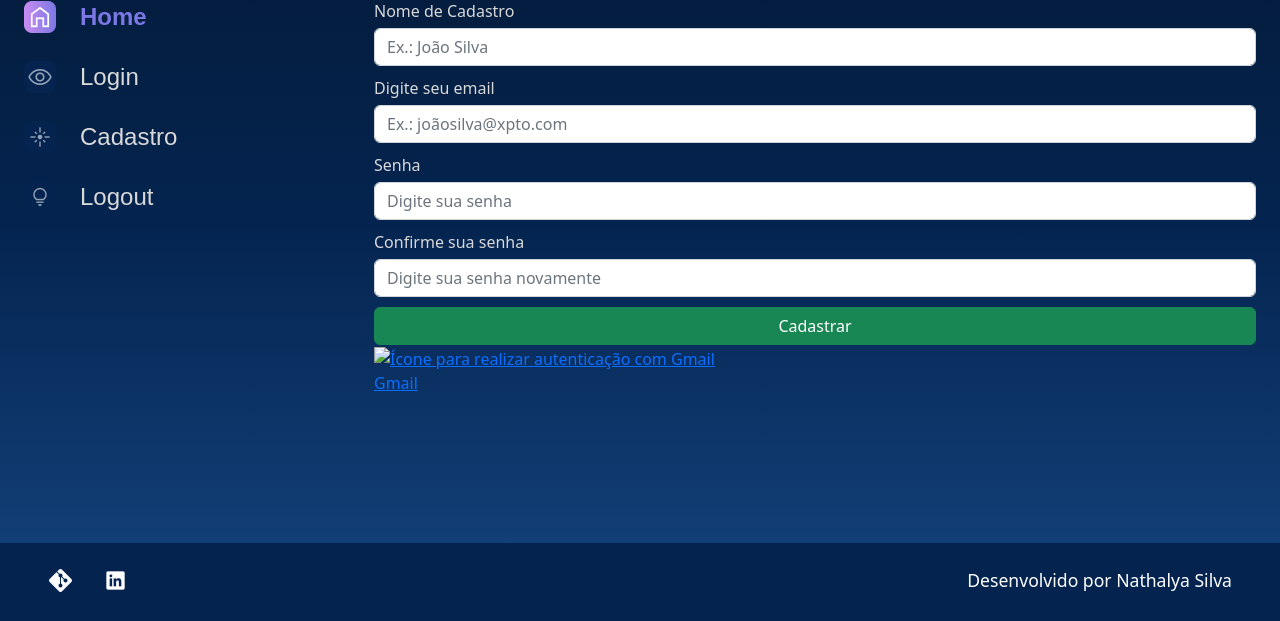
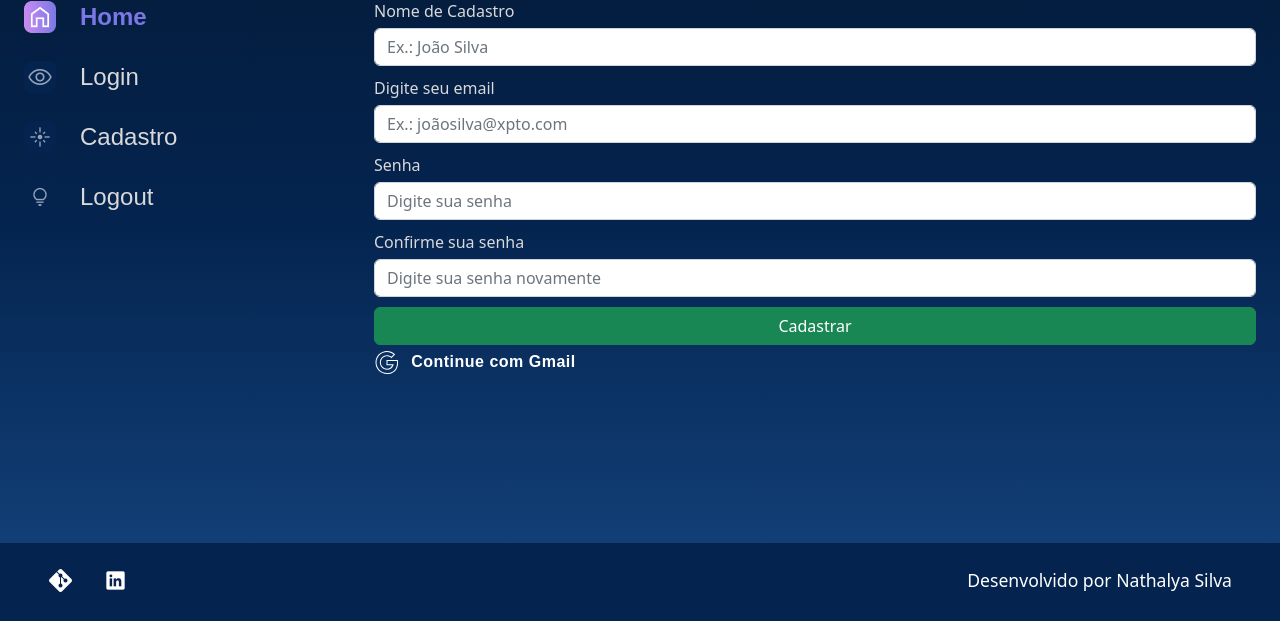
Before and after one commit to Nathalyagsn/django, a Django app: page /cadastro in a window 1280 px wide. Shown: the part 179-800 px from the top of the page. Run offline with Django 5.2, Linux system fonts and the light colour scheme.

Commit message:
botao de autenticacao

```diff
--- a/templates/usuarios/cadastro.html
+++ b/templates/usuarios/cadastro.html
@@ -49,14 +49,17 @@
                     <div>
                         <button type="submit" class="btn btn-success col-12" style="padding: top 5px;">Cadastrar</button>
                     </div>
-                    <div class="social-media">
-                        <div class="social-media-details">
-                            <a href="">
-                                <img src="" alt="Ícone para realizar autenticação com Gmail">
-                                <p>Gmail</p>
+                    <div>
+                        <div>
+                            <a href="" style="text-decoration: none;">
+                                <img src="{% static 'assets/ícones/1x/google25.svg' %}" alt="Ícone para realizar autenticação com Gmail">
+                                <p style="font-family: Arial, sans-serif; font-size: 16px; font-weight: bold; color: #ffffff; letter-spacing: 0.5px; text-decoration: none; margin-left: 8px; display: inline-block; margin-top: 5px; transition: color 0.3s ease;"
+                                   onmouseover="this.style.color='#c2a2ff'"
+                                   onmouseout="this.style.color='#ffffff'">
+                                    Continue com Gmail
+                                </p>
                             </a>
                         </div>
-
                     </div>
                 </form>
             </section>
```
Also changed, not shown: setup/static/assets/ícones/1x/google.svg (added), setup/static/assets/ícones/1x/google10.svg (added), setup/static/assets/ícones/1x/google20.svg (added), setup/static/assets/ícones/1x/google25.svg (added), setup/static/assets/ícones/1x/iconegmail.svg (added).
